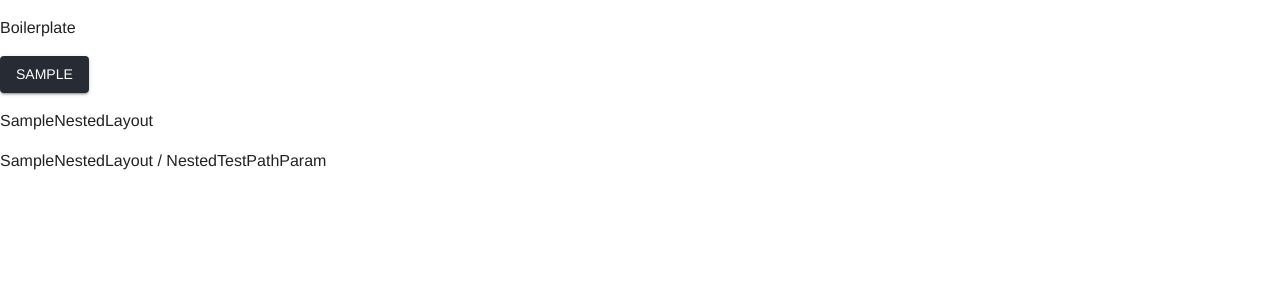
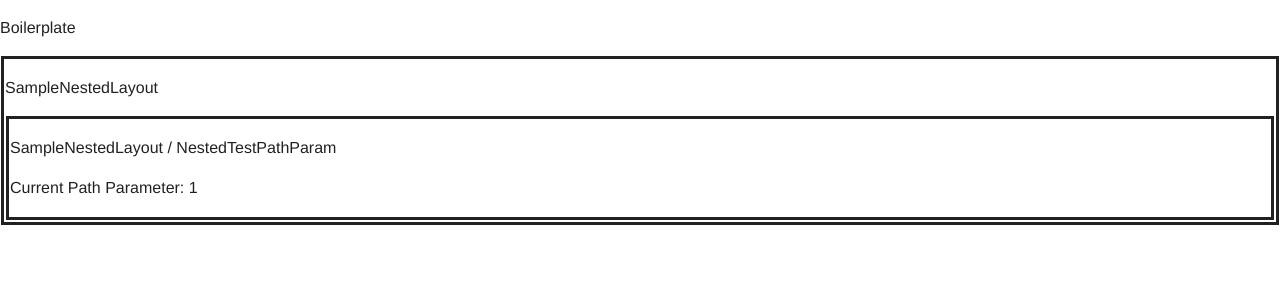
Before and after one commit to takao-sone/BOILERPLATE__react_material-ui, a React (Create React App) app: page /sample-nested/1 in a window 1280 px wide. Shown: the top 300 px of the page. Built offline with nearby package versions, Linux system fonts and the light colour scheme.

Commit message:
Refactor: samples & path params

```diff
--- a/src/App.tsx
+++ b/src/App.tsx
@@ -12,13 +12,14 @@ const App: FC = () => (
     <header>
       <p>Boilerplate</p>
     </header>
-    <SampleMuiCustomizedComponents />
+
     <Routes>
       <Route path="/" element={<SampleRoot />} />
+      <Route path="sample-mui" element={<SampleMuiCustomizedComponents />} />
       <Route path="sample-nested" element={<SampleNestedLayout />}>
         <Route index element={<SampleNestedIndex />} />
         <Route path="normal" element={<SampleNestedNormal />} />
-        <Route path=":pathParam" element={<SampleNestedPathParam />} />
+        <Route path=":id" element={<SampleNestedPathParam />} />
       </Route>
       <Route path="*" element={<Navigate to="/" replace />} />
     </Routes>
--- a/src/components/samples/SampleMuiCustomizedComponents.tsx
+++ b/src/components/samples/SampleMuiCustomizedComponents.tsx
@@ -1,10 +1,7 @@
 import { VFC } from 'react';
 import { Button } from '@mui/material';
 import { styled } from '@mui/material/styles';
-
-const StyledDiv = styled('div')({
-  margin: '1rem 0',
-});
+import SampleStyledDiv from '../../styles/sample-styles';
 
 const StyledButton = styled(Button)(({ theme }) => ({
   backgroundColor: theme.palette.primary.main,
@@ -12,9 +9,9 @@ const StyledButton = styled(Button)(({ theme }) => ({
 }));
 
 const SampleMuiCustomizedComponents: VFC = () => (
-  <StyledDiv>
+  <SampleStyledDiv>
     <StyledButton variant="contained">Sample</StyledButton>
-  </StyledDiv>
+  </SampleStyledDiv>
 );
 
 export default SampleMuiCustomizedComponents;
--- a/src/components/samples/SampleNestedIndex.tsx
+++ b/src/components/samples/SampleNestedIndex.tsx
@@ -1,7 +1,10 @@
 import { VFC } from 'react';
+import SampleStyledDiv from '../../styles/sample-styles';
 
 const SampleNestedIndex: VFC = () => (
-  <div>SampleNestedLayout / NestedTestIndex</div>
+  <SampleStyledDiv>
+    <p>SampleNestedLayout / NestedTestIndex</p>
+  </SampleStyledDiv>
 );
 
 export default SampleNestedIndex;
--- a/src/components/samples/SampleNestedLayout.tsx
+++ b/src/components/samples/SampleNestedLayout.tsx
@@ -1,13 +1,15 @@
 import { VFC } from 'react';
 import { Outlet } from 'react-router-dom';
+import SampleStyledDiv from '../../styles/sample-styles';
 
 const SampleNestedLayout: VFC = () => (
-  <div>
+  <SampleStyledDiv>
     <p>SampleNestedLayout</p>
     <div>
+      {/* Nested route components is rendered here, Outlet. */}
       <Outlet />
     </div>
-  </div>
+  </SampleStyledDiv>
 );
 
 export default SampleNestedLayout;
--- a/src/components/samples/SampleNestedNormal.tsx
+++ b/src/components/samples/SampleNestedNormal.tsx
@@ -1,7 +1,10 @@
 import { VFC } from 'react';
+import SampleStyledDiv from '../../styles/sample-styles';
 
 const SampleNestedNormal: VFC = () => (
-  <div>SampleNestedLayout / NestedTestNormal</div>
+  <SampleStyledDiv>
+    <p>SampleNestedLayout / NestedTestNormal</p>
+  </SampleStyledDiv>
 );
 
 export default SampleNestedNormal;
--- a/src/components/samples/SampleNestedPathParam.tsx
+++ b/src/components/samples/SampleNestedPathParam.tsx
@@ -1,7 +1,22 @@
 import { VFC } from 'react';
+import { useParams } from 'react-router-dom';
+import SampleStyledDiv from '../../styles/sample-styles';
 
-const SampleNestedPathParam: VFC = () => (
-  <div>SampleNestedLayout / NestedTestPathParam</div>
-);
+type PathParams = {
+  id: string;
+};
+
+const SampleNestedPathParam: VFC = () => {
+  const { id } = useParams<PathParams>();
+
+  if (!id) return <div>No Path Parameter</div>;
+
+  return (
+    <SampleStyledDiv>
+      <p>SampleNestedLayout / NestedTestPathParam</p>
+      <p>Current Path Parameter: {id}</p>
+    </SampleStyledDiv>
+  );
+};
 
 export default SampleNestedPathParam;
--- a/src/components/samples/SampleRoot.tsx
+++ b/src/components/samples/SampleRoot.tsx
@@ -1,5 +1,10 @@
 import { VFC } from 'react';
+import SampleStyledDiv from '../../styles/sample-styles';
 
-const SampleRoot: VFC = () => <div>SampleRoot</div>;
+const SampleRoot: VFC = () => (
+  <SampleStyledDiv>
+    <p>SampleRoot</p>
+  </SampleStyledDiv>
+);
 
 export default SampleRoot;
--- /dev/null
+++ b/src/styles/sample-styles.ts
@@ -0,0 +1,9 @@
+import { styled } from '@mui/material/styles';
+
+const SampleStyledDiv = styled('div')({
+  margin: '1px',
+  padding: '1px',
+  border: 'solid',
+});
+
+export default SampleStyledDiv;
```
